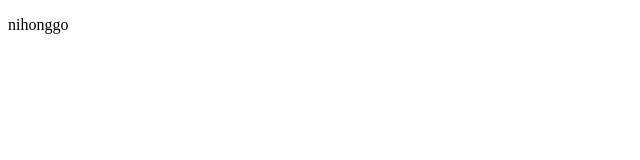
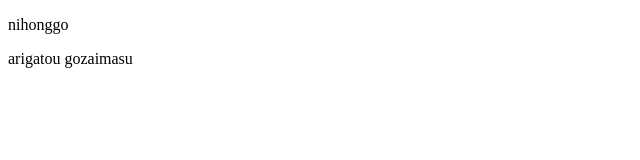
Before and after one commit to hungphan250/hungphan250.github.io, a plain HTML site: page lesson3/index.html in a window 1280 px wide. Shown: the whole page, without its empty margins (0-640 px from the left). Drawn offline with Linux system fonts and the light colour scheme.

Commit message:
thay đổi lss3

```diff
--- a/lesson3/index.html
+++ b/lesson3/index.html
@@ -8,5 +8,6 @@
 </head>
 <body>
     <p>nihonggo</p>
+    <p>arigatou gozaimasu</p>
 </body>
 </html>
```
